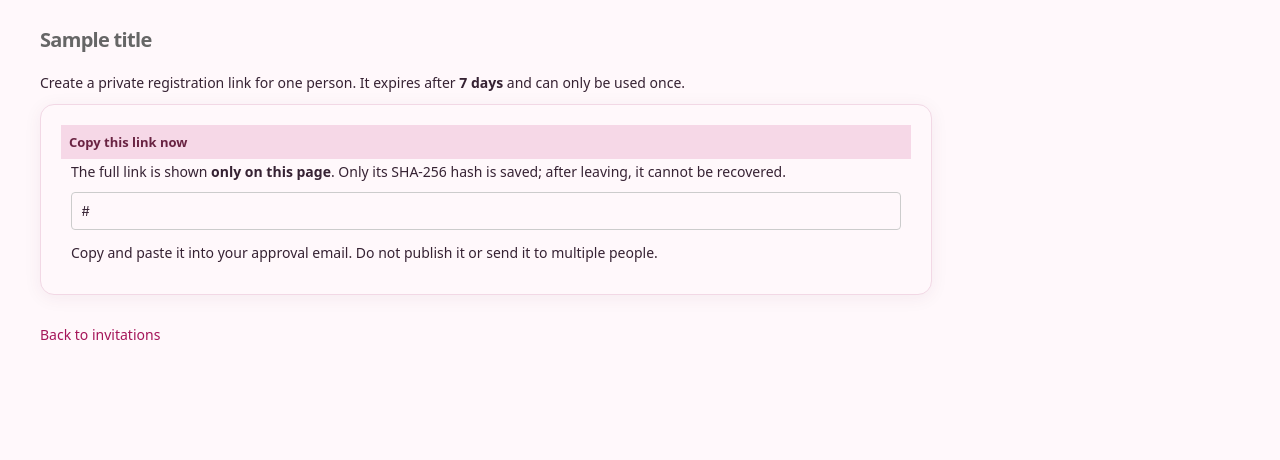
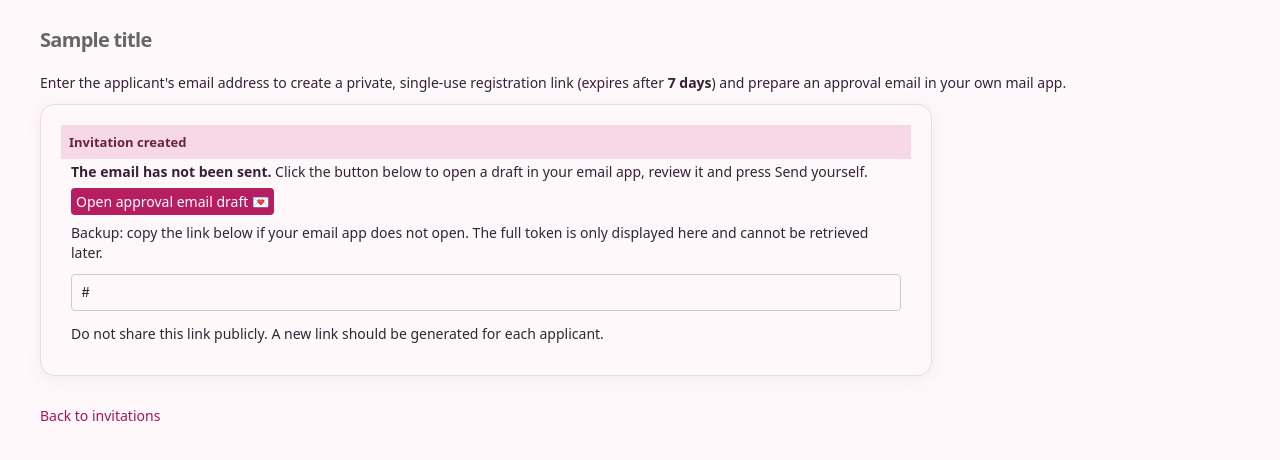
Before and after one commit to itkara/ClaudeBuilderHackathon, a Django app: template templates/admin/matching/invitation/generate.html in a window 1280 px wide. Shown: the part 118-578 px from the top of the page. Run offline with Django 4.2, Linux system fonts and the light colour scheme; a user stored in the database is signed in; tables that the repository leaves empty hold one stand-in row (values such as "Sample post"); the template is opened without the code that fills it: most values are stand-ins (such as "Sample title", 1, 10 or a date in 2020).

Commit message:
Add approve-and-draft email button to admin invitation screen

```diff
--- a/templates/admin/matching/invitation/generate.html
+++ b/templates/admin/matching/invitation/generate.html
@@ -1,16 +1,19 @@
 {% extends "admin/base_site.html" %}
 {% block content %}
-<p>Create a private registration link for one person. It expires after <strong>7 days</strong> and can only be used once.</p>
+<p>Enter the applicant's email address to create a private, single-use registration link (expires after <strong>7 days</strong>) and prepare an approval email in your own mail app.</p>
 {% if registration_url %}
 <div class="module" style="padding:1.25rem;max-width:850px">
-  <h2>Copy this link now</h2>
-  <p>The full link is shown <strong>only on this page</strong>. Only its SHA-256 hash is saved; after leaving, it cannot be recovered.</p>
-  <p><input type="text" readonly value="{{ registration_url }}" id="invite-url" aria-label="Private registration link" style="width:100%;box-sizing:border-box;padding:.6rem"></p>
-  <p>Copy and paste it into your approval email. Do not publish it or send it to multiple people.</p>
+  <h2>Invitation created</h2>
+  <p><strong>The email has not been sent.</strong> Click the button below to open a draft in your email app, review it and press Send yourself.</p>
+  <p><a class="button default" href="{{ email_draft_url }}">Open approval email draft 💌</a></p>
+  <p>Backup: copy the link below if your email app does not open. The full token is only displayed here and cannot be retrieved later.</p>
+  <p><input type="text" readonly value="{{ registration_url }}" aria-label="Private registration link" style="width:100%;box-sizing:border-box;padding:.6rem"></p>
+  <p>Do not share this link publicly. A new link should be generated for each applicant.</p>
 </div>
 {% else %}
 <form method="post">{% csrf_token %}
-<input type="submit" class="default" value="Generate private invitation">
+{{ form.as_p }}
+<input type="submit" class="default" value="Approve &amp; Draft Email 💌">
 </form>
 {% endif %}
 <p><a href="{% url 'admin:matching_invitation_changelist' %}">Back to invitations</a></p>
```
